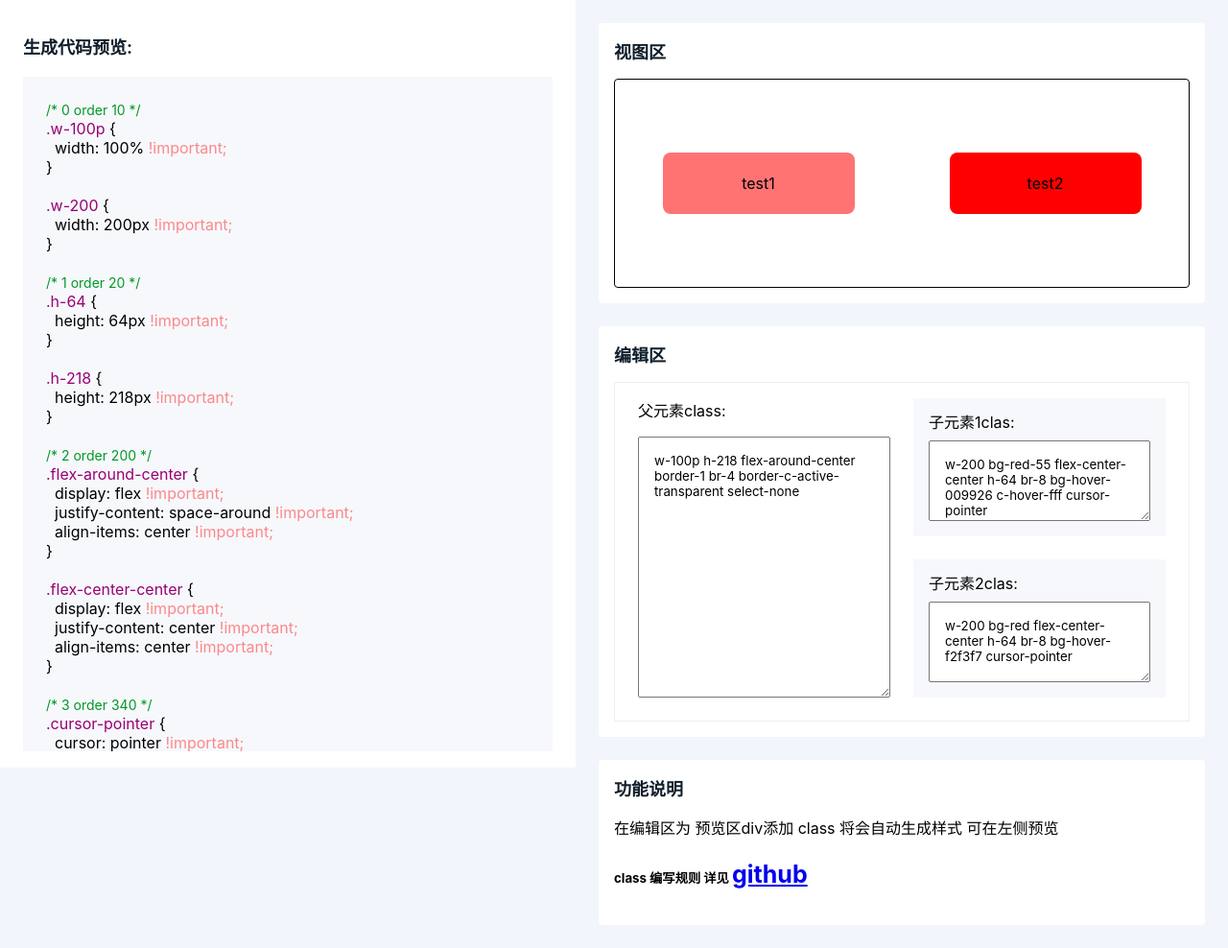
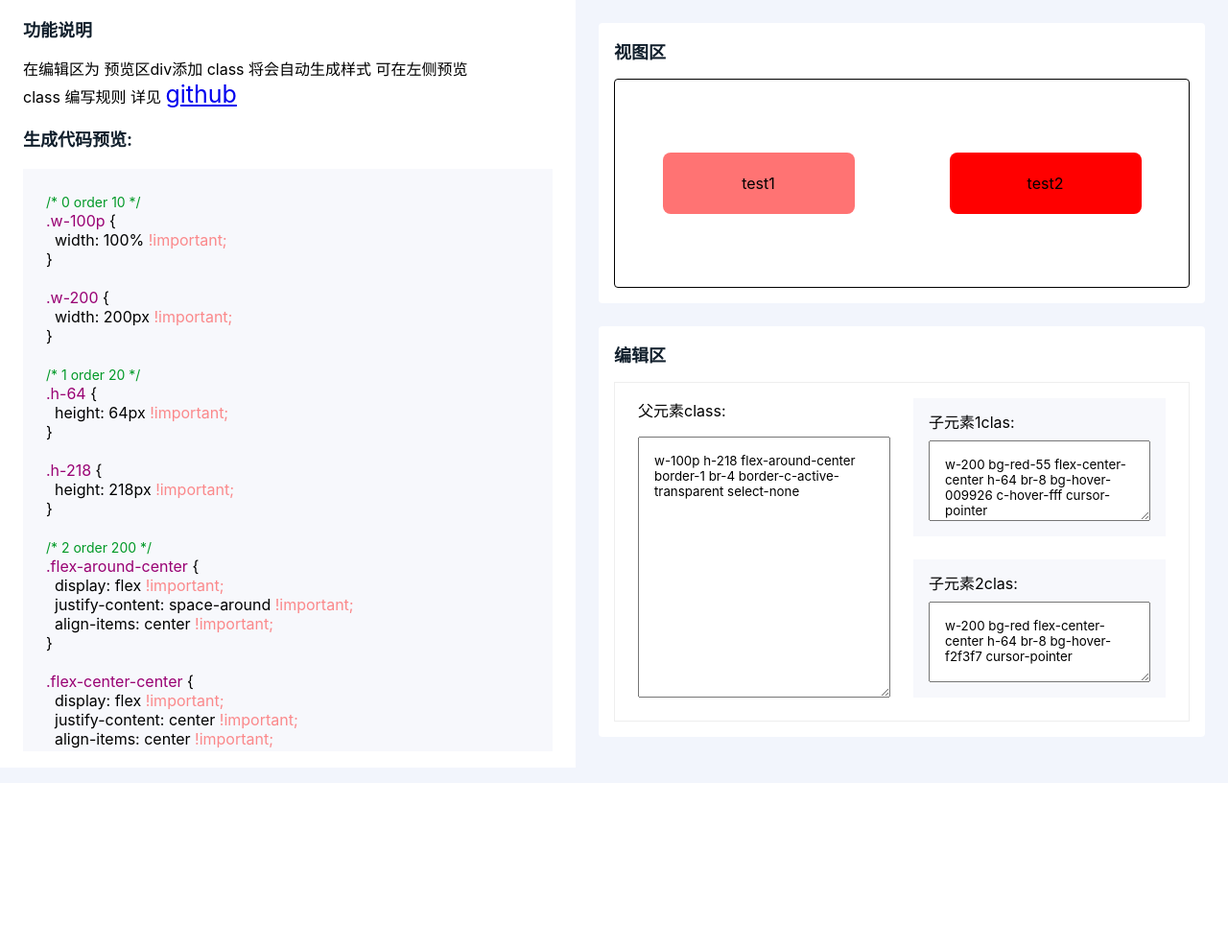
Before and after one commit to macheteHot/css-generator-plugin, a website: page docs/index.html in a window 1280 px wide. Shown: the whole page at 96% size. After the commit the page ends 816 px from the top, so only its background shows below. Drawn offline with Linux system fonts and the light colour scheme.

Commit message:
修改预览页面

```diff
--- a/docs/index.html
+++ b/docs/index.html
@@ -12,6 +12,13 @@
 <body>
   <div class="default-flex-flex-start-flex-start default-bg-f2f5fc">
     <div class="default-w-600 default-h-100vh default-position-sticky default-t-0 default-p-x-24 default-p-y-17 default-flex-flex-start-flex-start default-flex-column default-bg-fff">
+      <div class="default-w-100p default-d-flex default-br-4 default-flex-column default-bg-fff">
+        <p class="default-fs-18 default-c-111f2c default-fw-600 default-m-b-16">功能说明</p>
+        <div class="default-w-100p">
+          <p>在编辑区为 预览区div添加 class 将会自动生成样式 可在左侧预览</p>
+          <p>class 编写规则 详见 <a class="default-fs-25" href="https://github.com/macheteHot/css-generator-plugin" target="_blank">github</a></p>
+        </div>
+      </div>
       <h3 class="default-fs-18 default-c-111f2c default-m-b-19">生成代码预览:</h3>
       <div data-html="cssCode" class="default-bg-f7f8fc default-flex-1 default-w-100p default-p-24 default-overflow-y-auto default-sc-1"></div>
     </div>
@@ -42,13 +49,6 @@
           </div>
         </div>
       </div>
-      <div class="default-w-100p default-d-flex default-br-4 default-flex-column default-p-16 default-bg-fff">
-        <p class="default-fs-18 default-c-111f2c default-fw-600 default-m-b-16">功能说明</p>
-        <div class="default-w-100p">
-          <p>在编辑区为 预览区div添加 class 将会自动生成样式 可在左侧预览</p>
-          <h5>class 编写规则 详见 <a class="default-fs-25" href="https://github.com/macheteHot/css-generator-plugin" target="_blank">github</a></h5>
-        </div>
-      </div>
     </div>
   </div>
   <script src="./index.js"></script>
```
